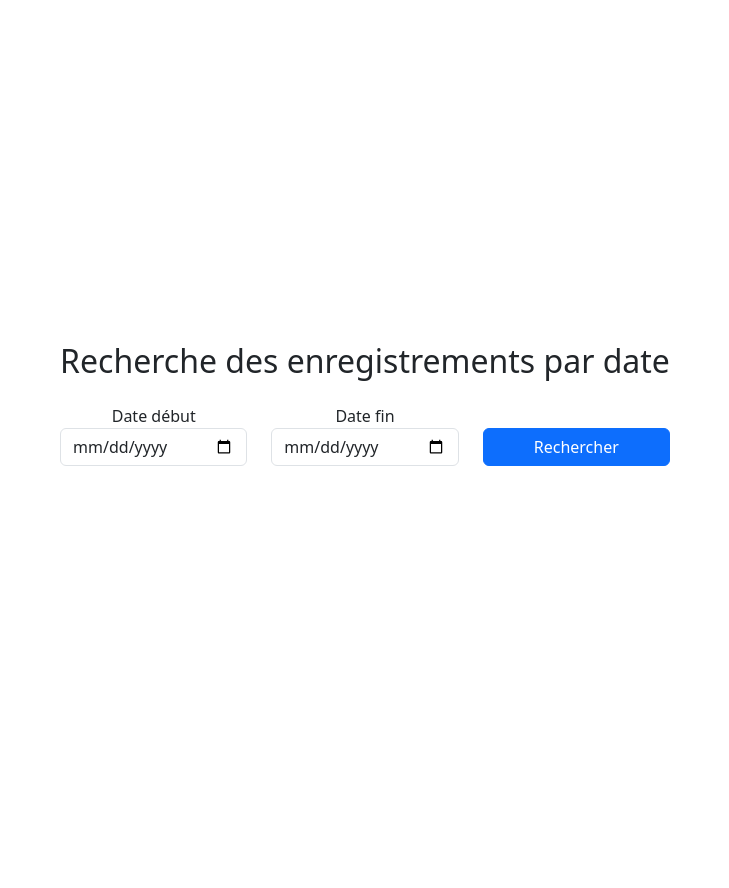
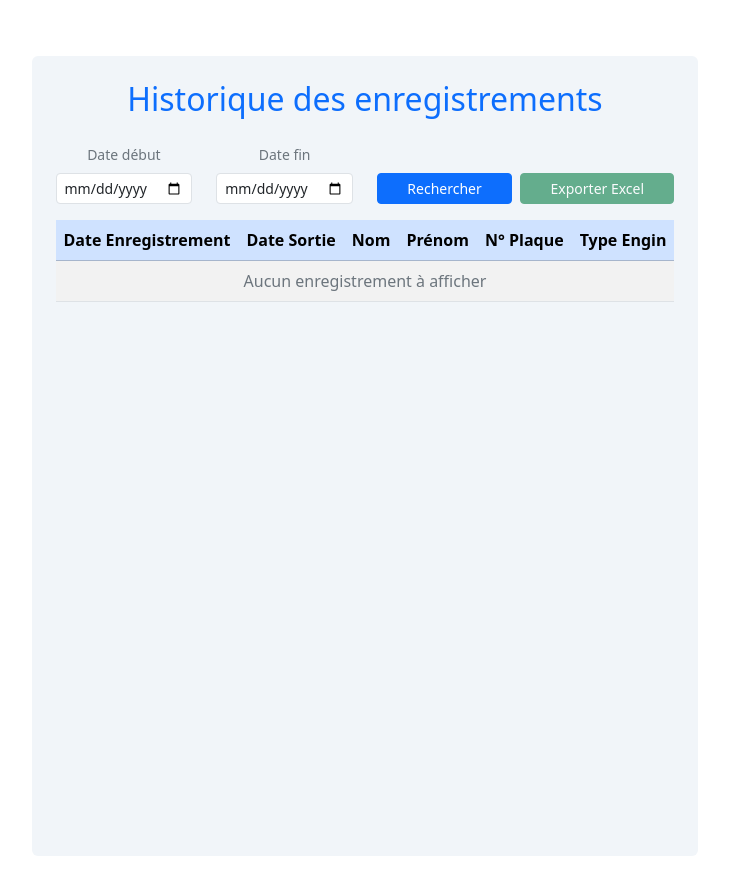
Before and after one commit to maimounayebhe2023/frontend-parking-app, a React (Vite) app: page /His in a window 1280 px wide. Shown: the whole page, without its empty margins (275-1004 px from the left). Before the commit the page ends 800 px from the top, so only its background shows below. Built offline with nearby package versions, Linux system fonts and the light colour scheme.

Commit message:
Des modifications apportées

```diff
--- a/package.json
+++ b/package.json
@@ -12,10 +12,12 @@
   "dependencies": {
     "axios": "^1.8.4",
     "bootstrap": "^5.3.5",
+    "file-saver": "^2.0.5",
     "react": "^19.0.0",
     "react-bootstrap": "^2.10.9",
     "react-dom": "^19.0.0",
-    "react-router-dom": "^7.5.2"
+    "react-router-dom": "^7.5.2",
+    "xlsx": "^0.18.5"
   },
   "devDependencies": {
     "@eslint/js": "^9.22.0",
--- a/src/App.jsx
+++ b/src/App.jsx
@@ -7,6 +7,7 @@ import SortieForm from './Pages/ValideSortie';
 import EnregistrementsList from './Pages/Liste';
 import EnregistrementsParDate from './Pages/Historique';
 import CodePinSearch from './Pages/Recherche';
+import AfficherEnregistrement from './Pages/details';
 
 import './App.css'
 import 'bootstrap/dist/css/bootstrap.min.css';
@@ -46,6 +47,7 @@ function App() {
       <Route path='/ValideSortie' element= { < SortieForm />} />
       <Route path='/Liste' element={ <EnregistrementsList/>} />
       <Route path='/His' element={ <EnregistrementsParDate/>} />
+      <Route path='/Details' element={ <AfficherEnregistrement/>} />
 
       <Route path='/Recherche' element={ <CodePinSearch />} />
     </Routes>
--- a/src/Pages/Historique.jsx
+++ b/src/Pages/Historique.jsx
@@ -1,79 +1,130 @@
 import React, { useState } from 'react';
 import axios from 'axios';
+import * as XLSX from 'xlsx';
+import { saveAs } from 'file-saver';
+import "../style/Historique.css";
 
 function EnregistrementsParDate() {
   const [dateDebut, setDateDebut] = useState('');
   const [dateFin, setDateFin] = useState('');
   const [enregistrements, setEnregistrements] = useState([]);
   const [message, setMessage] = useState('');
+  const [loading, setLoading] = useState(false);
 
   const fetchEnregistrements = async () => {
+    if (!dateDebut || !dateFin) {
+      setMessage('Veuillez sélectionner une date de début et une date de fin.');
+      setEnregistrements([]);
+      return;
+    }
+    if (dateFin < dateDebut) {
+      setMessage('La date de fin doit être postérieure ou égale à la date de début.');
+      setEnregistrements([]);
+      return;
+    }
+    setLoading(true);
+    setMessage('');
     try {
       const response = await axios.get('http://localhost:8000/api/enregistrement', {
-      date_debut: dateDebut,
-      date_fin: dateFin,
+        params: { date_debut: dateDebut, date_fin: dateFin }
       });
 
-    if(response.status === 201) {
-      setMessage(response.data.message);
+      if (response.status === 200) {
+        if (response.data.length === 0) {
+          setMessage('Aucun enregistrement trouvé pour cette période.');
           setEnregistrements([]);
         } else {
           setEnregistrements(response.data);
           setMessage('');
         }
+      } else {
+        setMessage(response.data.message || 'Erreur lors de la récupération des données.');
+        setEnregistrements([]);
+      }
     } catch (error) {
       console.error('Erreur :', error);
-      setMessage('Une erreur est survenue');
+      setMessage('Une erreur est survenue lors de la récupération des données.');
+      setEnregistrements([]);
+    } finally {
+      setLoading(false);
     }
   };
 
+  const exportToExcel = () => {
+    const worksheet = XLSX.utils.json_to_sheet(enregistrements);
+    const workbook = XLSX.utils.book_new();
+    XLSX.utils.book_append_sheet(workbook, worksheet, 'Enregistrements');
+
+    const excelBuffer = XLSX.write(workbook, { bookType: 'xlsx', type: 'array' });
+    const blob = new Blob([excelBuffer], { type: 'application/octet-stream' });
+    saveAs(blob, 'historique_enregistrements.xlsx');
+  };
+
   return (
-      <div className="container mt-4">
-    <h2 className="mb-4">Recherche des enregistrements par date</h2>
-    <div className="row mb-3">
-      <div className="col">
-        <label>Date début</label>
+    <div className="container mt-4 p-4 rounded bg-custom min-height">
+      <h2 className="mb-4 text-primary">Historique des enregistrements</h2>
+
+      <div className="row mb-3 gy-2 align-items-end">
+        <div className="col-sm-6 col-md-3">
+          <label htmlFor="dateDebut" className="form-label small text-secondary text-start">Date début</label>
           <input
+            id="dateDebut"
             type="date"
-          className="form-control"
+            className="form-control form-control-sm"
             value={dateDebut}
-          onChange={(e) => setDateDebut(e.target.value)}
+            onChange={e => setDateDebut(e.target.value)}
           />
         </div>
-      <div className="col">
-        <label>Date fin</label>
+        <div className="col-sm-6 col-md-3">
+          <label htmlFor="dateFin" className="form-label small text-secondary text-start">Date fin</label>
           <input
+            id="dateFin"
             type="date"
-          className="form-control"
+            className="form-control form-control-sm"
             value={dateFin}
-          onChange={(e) => setDateFin(e.target.value)}
+            onChange={e => setDateFin(e.target.value)}
           />
         </div>
-      <div className="col d-flex align-items-end">
-        <button className="btn btn-primary w-100" onClick={fetchEnregistrements}>
-          Rechercher
+        <div className="col-sm-12 col-md-6 d-flex gap-2">
+          <button
+            className="btn btn-primary btn-sm flex-fill"
+            onClick={fetchEnregistrements}
+            disabled={loading}
+          >
+            {loading ? 'Chargement...' : 'Rechercher'}
+          </button>
+          <button
+            className="btn btn-success btn-sm flex-fill"
+            onClick={exportToExcel}
+            disabled={enregistrements.length === 0 || loading}
+          >
+            Exporter Excel
           </button>
         </div>
       </div>
 
-    {message && <div className="alert alert-warning">{message}</div>}
+      {message && (
+        <div className="alert alert-info" role="alert">
+          {message}
+        </div>
+      )}
 
-    {enregistrements.length > 0 && (
       <div className="table-responsive">
-        <table className="table table-bordered table-striped">
-          <thead className="table-light">
+        <table className="ttable table table-striped table-hover m-0 no-col-borders  text-start">
+          <thead className="table-primary fw-bold custom-header-texttable-primary text-white fw-bold">
             <tr>
               <th>Date Enregistrement</th>
               <th>Date Sortie</th>
-              <th>Nom Conducteur</th>
-              <th>Prénom Conducteur</th>
-              <th>Plaque</th>
+              <th>Nom </th>
+              <th>Prénom </th>
+              <th>N° Plaque</th>
               <th>Type Engin</th>
             </tr>
           </thead>
           <tbody>
-            {enregistrements.map((item, index) => (
-              <tr key={index}>
+            {enregistrements.length > 0 ? (
+              enregistrements.map((item, index) => (
+                <tr key={index} className="ligne-enregistrement">
                   <td>{item.date_enregistrement}</td>
                   <td>{item.date_sortie || '-'}</td>
                   <td>{item.nom_conducteur}</td>
@@ -81,11 +132,19 @@ function EnregistrementsParDate() {
                   <td>{item.plaque_immatricu || '-'}</td>
                   <td>{item.type_engin || '-'}</td>
                 </tr>
-            ))}
+              ))
+            ) : (
+              !message && (
+                <tr>
+                  <td colSpan="6" className="text-center text-secondary">
+                    Aucun enregistrement à afficher
+                  </td>
+                </tr>
+              )
+            )}
           </tbody>
         </table>
       </div>
-    )}
     </div>
   );
 }
--- a/src/Pages/Liste.jsx
+++ b/src/Pages/Liste.jsx
@@ -18,28 +18,55 @@ const EnregistrementsList = () => {
       });
   }, []);
 
-  if (loading) return <p>Chargement en cours...</p>;
-  if (erreur) return <p>{erreur}</p>;
+  if (loading) return <p className="text-center text-muted mt-5">Chargement en cours...</p>;
+  if (erreur) return <p className="text-danger text-center mt-5">{erreur}</p>;
 
   return (
-    <div>
-      <h2>Liste des enregistrements</h2>
-      <table className='p-5 w-100 h-100 bg-light rounded shadow' cellPadding="5">
+    <div className="bg-light min-vh-100 text-start">
+      {/* Navbar */}
+      <nav className="navbar navbar-expand-lg navbar-dark bg-primary shadow-sm">
+        <div className="container">
+          <a className="navbar-brand fw-bold" href="#">UNC-PINParking</a>
+        </div>
+      </nav>
 
+      {/* Contenu principal */}
+      <div className="container mt-5">
+        <div className="card shadow-sm border-0">
+          <div className="card-header bg-light border-bottom w-100 m-5 ml-0 border">
+            <h5 className="p-2 text-primary fw-bold text-center ">Liste des Enregistrements</h5>
+          </div>
+          <div className="card-body bg-white p-0">
+            <table className="table  table-hover m-0">
+              <thead className="table-primary">
+                <tr>
+
+                  <th>Plaque</th>
+                  <th>Type d'engin</th>
+                  <th>Date d'enregistrement</th>
+                  <th>Date de sortie</th>
+                  <th>Action</th>
+                </tr>
+              </thead>
               <tbody>
                 {enregistrements.map((item, index) => (
                   <tr key={index}>
-              <td>{item.date_enregistrement}</td>
-              <td>{item.nom_conducteur}</td>
-              <td>{item.prenom_conducteur}</td>
                     <td>{item.plaque_engin || '—'}</td>
                     <td>{item.typeengin || '—'}</td>
-              <td >{item.date_sortie || <span className='text-danger' >{'Non Sorti'}</span> }</td>
+
+                    <td>{item.date_enregistrement}</td>
+                    <td>{item.date_sortie ? item.date_sortie :
+                      <span className="text-danger">Non Sorti</span>}
+                    </td>
+                    <td><button className='btn btn-light'> details</button> </td>
                   </tr>
                 ))}
               </tbody>
             </table>
           </div>
+        </div>
+      </div>
+    </div>
   );
 };
 
--- a/src/Pages/Recherche.jsx
+++ b/src/Pages/Recherche.jsx
@@ -2,76 +2,143 @@ import React, { useState, useEffect } from 'react';
 import axios from 'axios';
 
 const CodePinSearch = () => {
-  const [pin, setPin] = useState('');
-  const [donnees, setDonnees] = useState([]); // liste affichée
+  const [recherche, setRecherche] = useState('');
+  const [donnees, setDonnees] = useState([]);
   const [erreur, setErreur] = useState('');
+  const [menuOuvert, setMenuOuvert] = useState(false);
+  const [pageActuelle, setPageActuelle] = useState(1);
+  const elementsParPage = 5;
 
-  // Récupérer tous les enregistrements au chargement
   useEffect(() => {
     axios.get('http://127.0.0.1:8000/api/index')
       .then((res) => setDonnees(res.data))
       .catch(() => setErreur("Erreur lors du chargement des données."));
   }, []);
 
+
   const rechercher = () => {
-    if (pin.trim() === '') return;
+    if (recherche.trim() === '') return;
+    const valeur = recherche.trim();
+    let params = {};
 
-    axios.get(`http://localhost:8000/api/enregistrement/${pin}`)
+    if (/(^(\d{4})[-\/\.]\d{2}[-\/\.]\d{2}$)/.test(valeur)) {
+      params.date_enregistrement = valeur.replace(/[-\/\.]/g, '-');
+    }
+
+    else if (/[A-Za-z]/.test(valeur) && /\d/.test(valeur) && valeur.length > 5 ) {
+      params.plaque_engin = valeur;
+    }
+
+    else if (valeur.startsWith('6')) {
+      params.tel = valeur;
+    }
+
+    else {
+      params.code_pin = valeur;
+    }
+
+    // Envoi de la requête
+    axios.get('http://127.0.0.1:8000/api/index', { params })
       .then((res) => {
-        setDonnees([res.data]); // un seul résultat dans un tableau
+        setDonnees(res.data);
         setErreur('');
+        setPageActuelle(1);
       })
       .catch(() => {
-        setErreur("Code PIN introuvable.");
+        setErreur("Aucun enregistrement trouvé.");
         setDonnees([]);
       });
   };
 
+
+  const indexDernier = pageActuelle * elementsParPage;
+  const indexPremier = indexDernier - elementsParPage;
+  const donneesPage = donnees.slice(indexPremier, indexDernier);
+  const pagesTotal = Math.ceil(donnees.length / elementsParPage);
+
   return (
-    <div className="container mt-4">
-      <h2 className="text-center mb-3">Application de gestion de parking</h2>
+    <div>
 
-      <div className="input-group mb-4">
+      {/* Barre de navigation */}
+      <nav className="navbar navbar-expand-lg navbar-dark bg-primary px-4 py-3">
+        <a className="navbar-brand fw-bold" href="#">UNC-PINParking</a>
+
+        <div className="d-flex flex-grow-1">
           <input
             type="text"
-          className="form-control"
-          placeholder="Entrer un code PIN"
-          value={pin}
-          onChange={(e) => setPin(e.target.value)}
+            className="form-control me-2"
+            placeholder="Entrez votre tel, code PIN ou date"
+            value={recherche}
+            onChange={(e) => setRecherche(e.target.value)}
           />
-        <button className="btn btn-primary" onClick={rechercher}>
+          <button className="btn btn-light text-primary fw-bold" onClick={rechercher}>
             Rechercher
           </button>
         </div>
 
+        <div className="ms-3 position-relative">
+          <button
+            className="btn btn-light"
+            onClick={() => setMenuOuvert(!menuOuvert)}
+          >
+            &#8942;
+          </button>
+          {menuOuvert && (
+            <div className="position-absolute end-0 mt-2 bg-white shadow rounded p-2 z-index-1" style={{ minWidth: '150px' }}>
+              <a href="#" className="dropdown-item text-dark">Se déconnecter</a>
+              <a href="#" className="dropdown-item text-dark">+ Enregistrement</a>
+              <a href="#" className="dropdown-item text-dark">+ Sortie</a>
+            </div>
+          )}
+        </div>
+      </nav>
+
+      <div className="container mt-4">
         {erreur && <div className="alert alert-danger">{erreur}</div>}
+         <div className='bg-primary px-2 py-2 mb-3 text-white'>Liste des enregistremetns</div>
+        <div className="table-responsive">
+          <table className="table table table-striped table-hover m-0 no-col-borders  text-start">
+            <thead className="table-primary fw-bold custom-header-texttable-primary text-white fw-bold">
+              <tr>
+                <th>N°</th>
+                <th>Plaque</th>
+                <th>Date D'enregistrement</th>
+                <th>Date sortie</th>
+                <th>Actions</th>
+              </tr>
+            </thead>
+            <tbody>
+              {donneesPage.map((donnee, index) => (
+                <tr key={index} className={index % 2 === 0 ? 'table-light' : ''}>
+                  <td>{donnee.id}</td>
+                  <td>{donnee.plaque_engin}</td>
+                  <td>{donnee.date_enregistrement}</td>
+                  <td>{donnee.date_sortie ? <span className="text-success fw-bold"> Sorti</span> :
+                    <span className="text-danger  fw-bold">Non Sorti</span>}
+                  </td>
+                  <td>
+                    <button className="btn btn-sm btn-primary me-2" title="Détails">
+                      <i className="bi bi-eye"></i>
+                    </button>
+                    <button className="btn btn-sm btn-danger" title="Supprimer">
+                      <i className="bi bi-trash"></i>
+                    </button>
+                  </td>
+                </tr>
+              ))}
+              {donnees.length === 0 && (
+                <tr>
+                  <td colSpan="8">Aucun enregistrement trouvé.</td>
+                </tr>
+              )}
+            </tbody>
+          </table>
+        </div>
 
-      <div className="row">
-        {donnees.map((donnee, index) => (
-          <div className="col-md-4 mb-4" key={index}>
-            <div className="card shadow-sm">
-              <div className="card-body">
-                <h5 className="card-title">
-                  {donnee.conducteur?.nom} {donnee.conducteur?.prenom}
-                </h5>
-                <h6 className="card-subtitle mb-2 text-muted">
-                  {donnee.conducteur?.categorie?.nom}
-                </h6>
-                <p className="card-text">
-                  <strong>Voiture :</strong> {donnee.engin?.plaque_immatricu}<br />
-                  <strong>Type :</strong> {donnee.engin?.type_engin}<br />
-                  <strong>Date :</strong> {donnee.enregistrement?.date_sortie ?? '---'}<br />
-                  <strong>Code PIN :</strong> {donnee.enregistrement?.code_pin}
-                </p>
-                <button className="btn btn-primary me-2">Détails</button>
-                <button className="btn btn-danger">Supprimer</button>
-              </div>
-            </div>
-          </div>
-        ))}
+
       </div>
     </div>
   );
 };
 
-export default CodePinSearch;
+export default CodePinSearch;
--- /dev/null
+++ b/src/Style/Historique.css
@@ -0,0 +1,35 @@
+.bg-custom {
+  background-color: #f1f5f9;
+}
+
+.min-height {
+  min-height: 100vh;
+}
+
+/* Ligne tableau sur fond clair */
+.ligne-enregistrement {
+  background-color: #e2e8f0;
+}
+
+/* Responsivité tablette Samsung (largeur ≤ 800px) */
+@media (max-width: 800px) {
+  .container {
+    padding-left: 15px !important;
+    padding-right: 15px !important;
+  }
+
+  /* Ajuster la table responsive */
+  .table-responsive {
+    font-size: 14px;
+  }
+
+  /* Boutons plus grands et espacé sur petit écran */
+  .d-flex.gap-2 {
+    flex-direction: column !important;
+    gap: 10px !important;
+  }
+
+  .btn {
+    width: 100% !important;
+  }
+}
```
Also changed, not shown: src/Pages/details.jsx (added, +64 -0 lines), 1 other file (tests, documents, lock files or other folders). Lines whose indentation alone changed are shown as unchanged.
